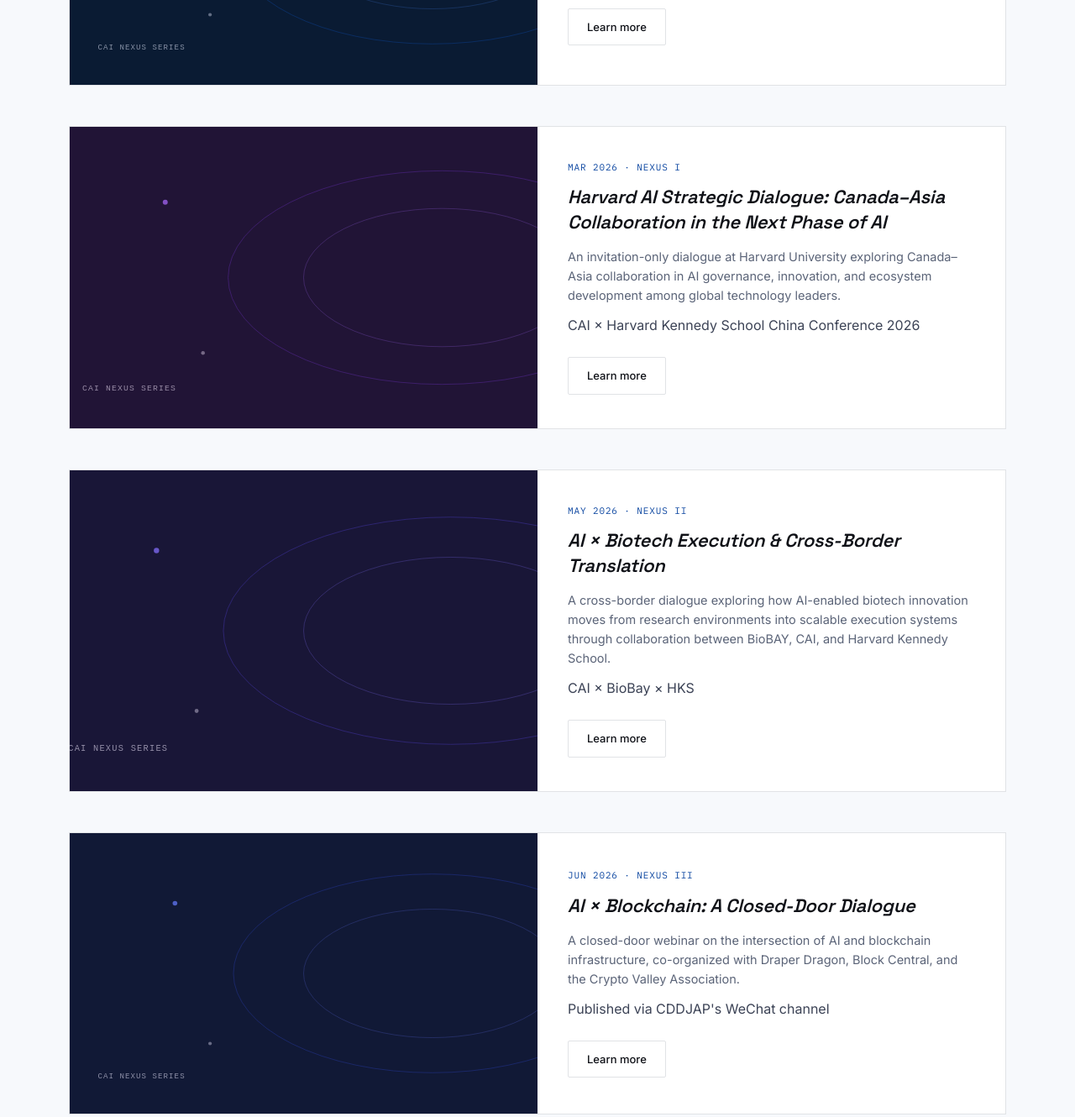
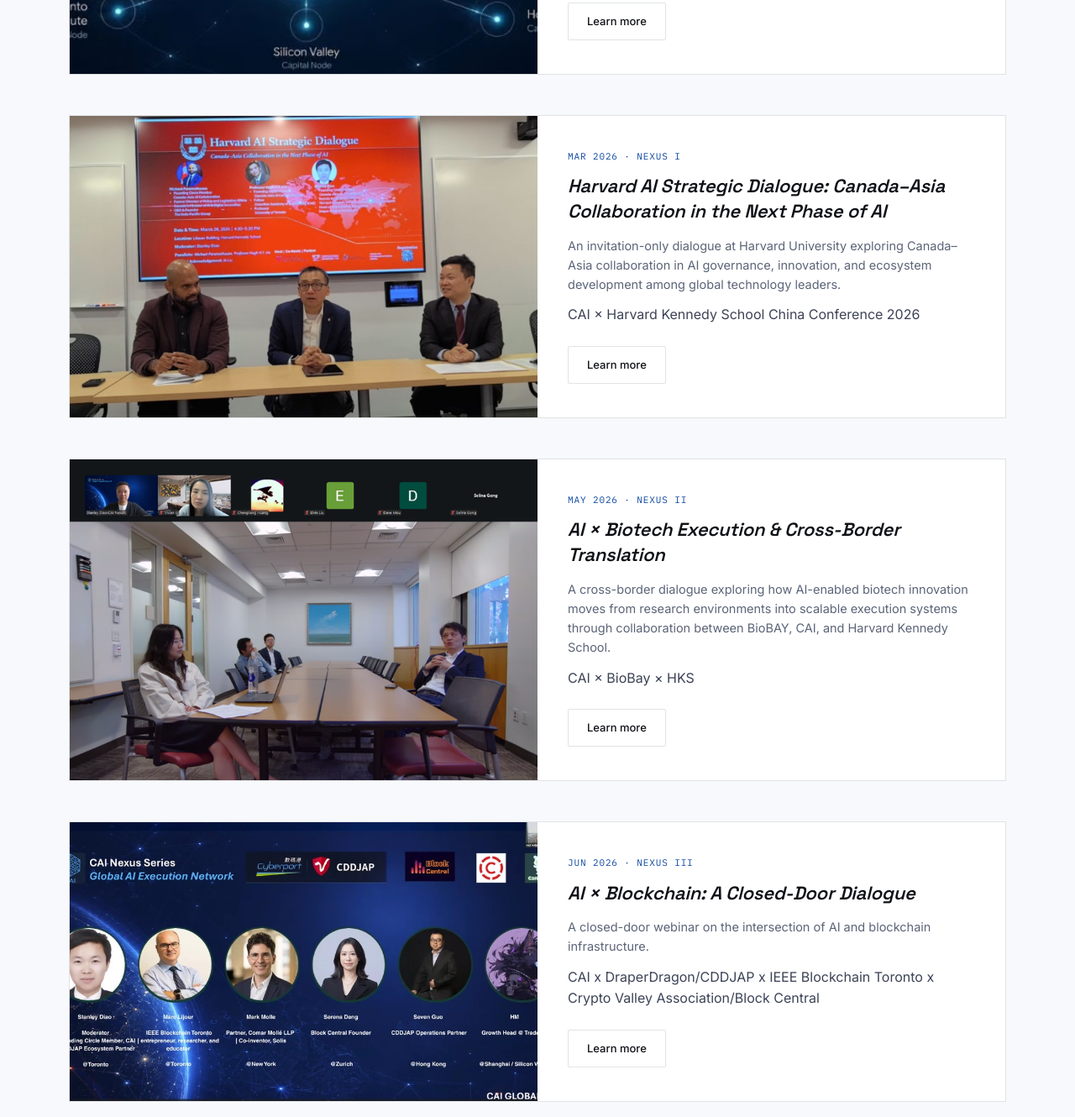
Before and after one commit to stanfordstanley/caiglobal-ai-v3, a plain HTML site: page content/index.html in a window 1280 px wide. Shown: the part 1032-2362 px from the top of the page at 84% size. Drawn offline with Linux system fonts and the light colour scheme.

Commit message:
update content story

```diff
--- a/content/index.html
+++ b/content/index.html
@@ -62,7 +62,7 @@
 
       <article class="story-card">
         <div class="story-card-media">
-          <img src="/img/content/nexus-hero.svg" alt="">
+          <img src="/img/content/cai-nexus-global-network.png" alt="CAI Nexus Series — Global AI Execution Network">
         </div>
         <div class="story-card-body">
           <span class="story-tag mono">CALENDAR</span>
@@ -74,39 +74,39 @@
 
       <article class="story-card">
         <div class="story-card-media">
-          <img src="/img/content/nexus-hero.svg" alt="" style="filter:hue-rotate(45deg);">
+          <img src="/img/content/harvard-ai-strategic-dialogue.png" alt="Harvard AI Strategic Dialogue panel at Harvard Kennedy School">
         </div>
         <div class="story-card-body">
           <span class="story-tag mono">MAR 2026 · NEXUS I</span>
           <h3><em>Harvard AI Strategic Dialogue: Canada–Asia Collaboration in the Next Phase of AI</em></h3>
           <p>An invitation-only dialogue at Harvard University exploring Canada–Asia collaboration in AI governance, innovation, and ecosystem development among global technology leaders.</p>
           <div class="credit">CAI × Harvard Kennedy School China Conference 2026</div>
-          <a href="https://luma.com/cai.nexus?period=past" class="btn btn-ghost-dark" target="_blank" rel="noopener">Learn more</a>
+          <a href="https://www.linkedin.com/pulse/harvard-ai-dialogue-canadaasia-collaboration-series-stanley-diao-ont9e/" class="btn btn-ghost-dark" target="_blank" rel="noopener">Learn more</a>
         </div>
       </article>
 
       <article class="story-card">
         <div class="story-card-media">
-          <img src="/img/content/nexus-hero.svg" alt="" style="filter:hue-rotate(30deg);">
+          <img src="/img/content/nexus-ii-ai-biotech.png" alt="AI × Biotech Execution & Cross-Border Translation hybrid session at Harvard Kennedy School">
         </div>
         <div class="story-card-body">
           <span class="story-tag mono">MAY 2026 · NEXUS II</span>
           <h3><em>AI × Biotech Execution &amp; Cross-Border Translation</em></h3>
           <p>A cross-border dialogue exploring how AI-enabled biotech innovation moves from research environments into scalable execution systems through collaboration between BioBAY, CAI, and Harvard Kennedy School.</p>
           <div class="credit">CAI × BioBay × HKS</div>
-          <a href="https://luma.com/cai.nexus?period=past" class="btn btn-ghost-dark" target="_blank" rel="noopener">Learn more</a>
+          <a href="https://www.linkedin.com/pulse/cai-nexus-series-ii-ai-biotech-execution-cross-border-stanley-diao-1qu8e/" class="btn btn-ghost-dark" target="_blank" rel="noopener">Learn more</a>
         </div>
       </article>
 
       <article class="story-card">
         <div class="story-card-media">
-          <img src="/img/content/nexus-hero.svg" alt="" style="filter:hue-rotate(15deg);">
+          <img src="/img/content/nexus-iii-ai-blockchain.png" alt="AI × Blockchain closed-door dialogue — CAI Nexus Series III">
         </div>
         <div class="story-card-body">
           <span class="story-tag mono">JUN 2026 · NEXUS III</span>
           <h3><em>AI × Blockchain: A Closed-Door Dialogue</em></h3>
-          <p>A closed-door webinar on the intersection of AI and blockchain infrastructure, co-organized with Draper Dragon, Block Central, and the Crypto Valley Association.</p>
-          <div class="credit">Published via CDDJAP's WeChat channel</div>
+          <p>A closed-door webinar on the intersection of AI and blockchain infrastructure.</p>
+          <div class="credit">CAI x DraperDragon/CDDJAP x IEEE Blockchain Toronto x Crypto Valley Association/Block Central</div>
           <a href="https://luma.com/cai.nexus?period=past" class="btn btn-ghost-dark" target="_blank" rel="noopener">Learn more</a>
         </div>
       </article>
```
Also changed, not shown: img/content/cai-nexus-global-network.png (added), img/content/harvard-ai-strategic-dialogue.png (added), img/content/nexus-ii-ai-biotech.png (added), img/content/nexus-iii-ai-blockchain.png (added).
